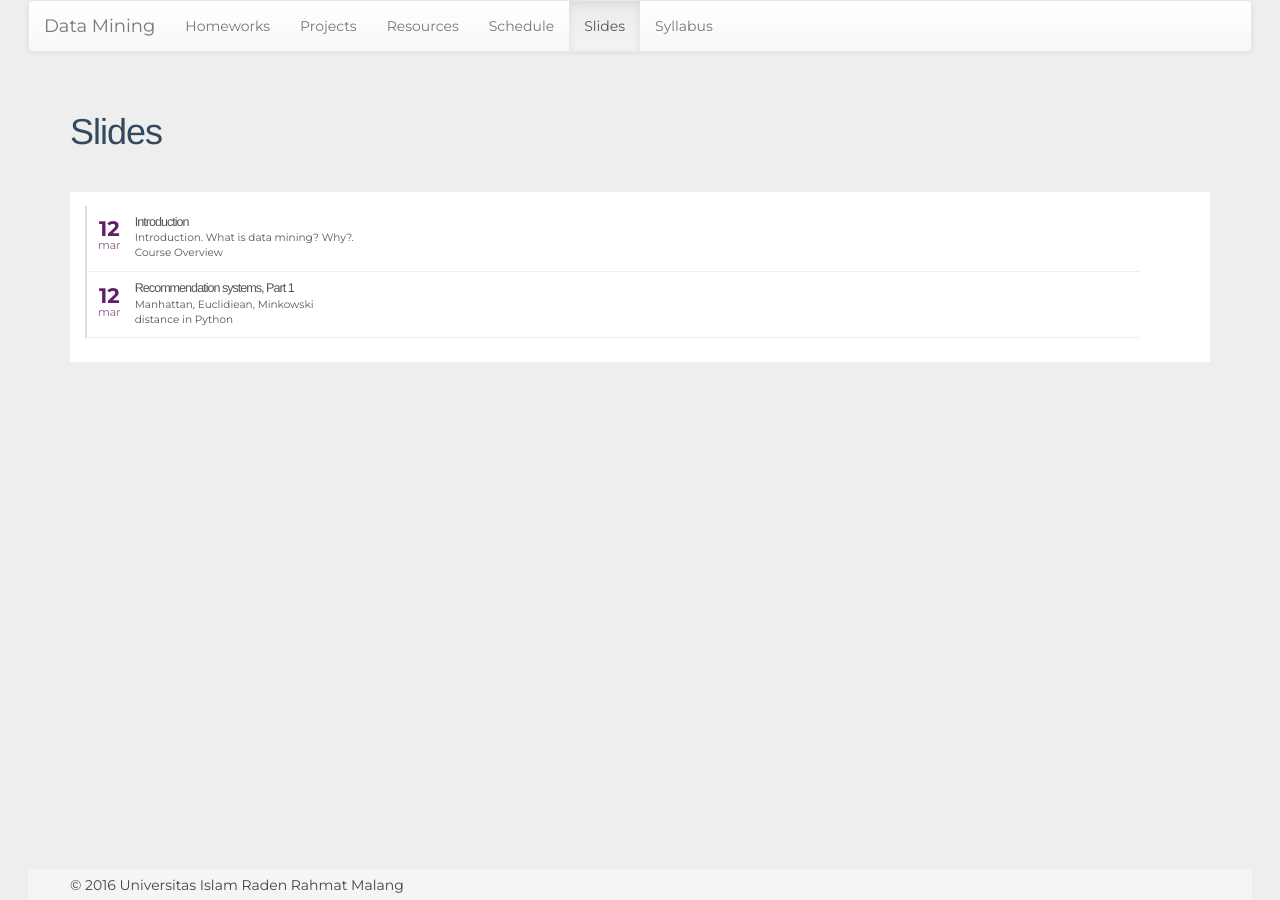
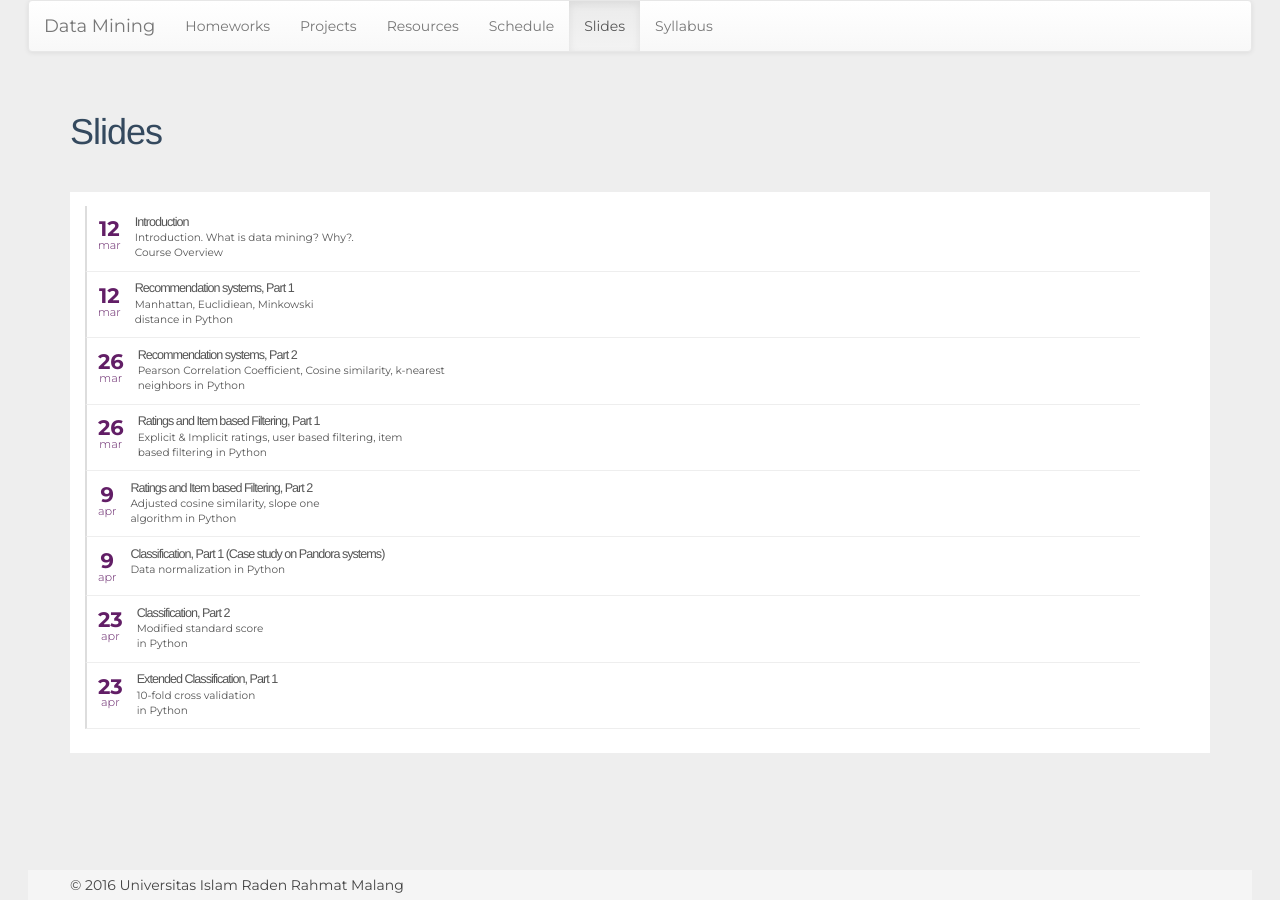
Before and after one commit to ftik-unira/dm2016, a Jekyll site: the page built from slides.html, in a window 1280 px wide. Built offline with Jekyll 4.4.1, drawn with Linux system fonts in a browser that asks for light colours; nearby versions of some CDN libraries.

Commit message:
added materials upto week 7

```diff
--- a/slides.html
+++ b/slides.html
@@ -7,7 +7,7 @@ group: navigation
 <div class="list-container">
 	<ul class="scale-up-hover-list">
 		<li>
-			<a href="https://docs.google.com/presentation/d/1OnTJbUIoNP7xBHC1sze80GHqhJP2WyF69rgnMHgBFbU" target="_blank">
+			<a href="https://docs.google.com/presentation/d/1OnTJbUIoNP7xBHC1sze80GHqhJP2WyF69rgnMHgBFbU/edit?usp=sharing" target="_blank">
 				<div class="date">
 					<p class="day">12</p>
 					<p class="month">mar</p>
@@ -20,9 +20,8 @@ group: navigation
 				</div>
 			</a>
 		</li>
-
 		<li>
-			<a href="#" target="_blank">
+			<a href="https://docs.google.com/presentation/d/12KwSa7gpEieqZOyNSnHwdudmTbSGJRzp8w92ML4VoVA/edit?usp=sharing" target="_blank">
 				<div class="date">
 					<p class="day">12</p>
 					<p class="month">mar</p>
@@ -35,5 +34,89 @@ group: navigation
 				</div>
 			</a>
 		</li>
+		<li>
+			<a href="https://docs.google.com/presentation/d/1KX4MIJGoDNgwaSeV-uOucmmkLpZ2SkBrFCxWd-nTCRQ/edit?usp=sharing" target="_blank">
+				<div class="date">
+					<p class="day">26</p>
+					<p class="month">mar</p>
+				</div>
+				<div class="item-info-container">
+					<h1>Recommendation systems, Part 2</h1>
+					<p class="item-description">
+						Pearson Correlation Coefficient, Cosine similarity, k-nearest neighbors in Python
+					</p>
+				</div>
+			</a>
+		</li>
+		<li>
+			<a href="https://docs.google.com/presentation/d/1P4coskk_61_DjaVcrkQ26VUdDFCfR0zsNtEMKx_WorE/edit?usp=sharing" target="_blank">
+				<div class="date">
+					<p class="day">26</p>
+					<p class="month">mar</p>
+				</div>
+				<div class="item-info-container">
+					<h1>Ratings and Item based Filtering, Part 1</h1>
+					<p class="item-description">
+						Explicit & Implicit ratings, user based filtering, item based filtering in Python
+					</p>
+				</div>
+			</a>
+		</li>
+		<li>
+			<a href="https://docs.google.com/presentation/d/1A3JZpYkhrhKy2ZEw2ZLkc0ZVtTBSzVYDBJAe8qV6zbY/edit?usp=sharing" target="_blank">
+				<div class="date">
+					<p class="day">9</p>
+					<p class="month">apr</p>
+				</div>
+				<div class="item-info-container">
+					<h1>Ratings and Item based Filtering, Part 2</h1>
+					<p class="item-description">
+						Adjusted cosine similarity, slope one algorithm in Python
+					</p>
+				</div>
+			</a>
+		</li>
+		<li>
+			<a href="https://docs.google.com/presentation/d/1BUdiVOHW5Sh9LsxjDEpyESByBSlcNcTm65RK-uWKNZk/edit?usp=sharing" target="_blank">
+				<div class="date">
+					<p class="day">9</p>
+					<p class="month">apr</p>
+				</div>
+				<div class="item-info-container">
+					<h1>Classification, Part 1 (Case study on Pandora systems)</h1>
+					<p class="item-description">
+						Data normalization in Python
+					</p>
+				</div>
+			</a>
+		</li>
+		<li>
+			<a href="https://docs.google.com/presentation/d/1K4mqqOYOltHOsEA6v6xWfx0dMpFxoo0xK1eL5dy0VXQ/edit?usp=sharing" target="_blank">
+				<div class="date">
+					<p class="day">23</p>
+					<p class="month">apr</p>
+				</div>
+				<div class="item-info-container">
+					<h1>Classification, Part 2</h1>
+					<p class="item-description">
+						Modified standard score in Python
+					</p>
+				</div>
+			</a>
+		</li>
+		<li>
+			<a href="https://docs.google.com/presentation/d/1CtC8nhtFQJr4Q_AFQrnbCcYQFIPKEbxSC_oUBe1m8YU/edit?usp=sharing" target="_blank">
+				<div class="date">
+					<p class="day">23</p>
+					<p class="month">apr</p>
+				</div>
+				<div class="item-info-container">
+					<h1>Extended Classification, Part 1</h1>
+					<p class="item-description">
+						10-fold cross validation in Python
+					</p>
+				</div>
+			</a>
+		</li>
 	</ul>
 </div>
```
